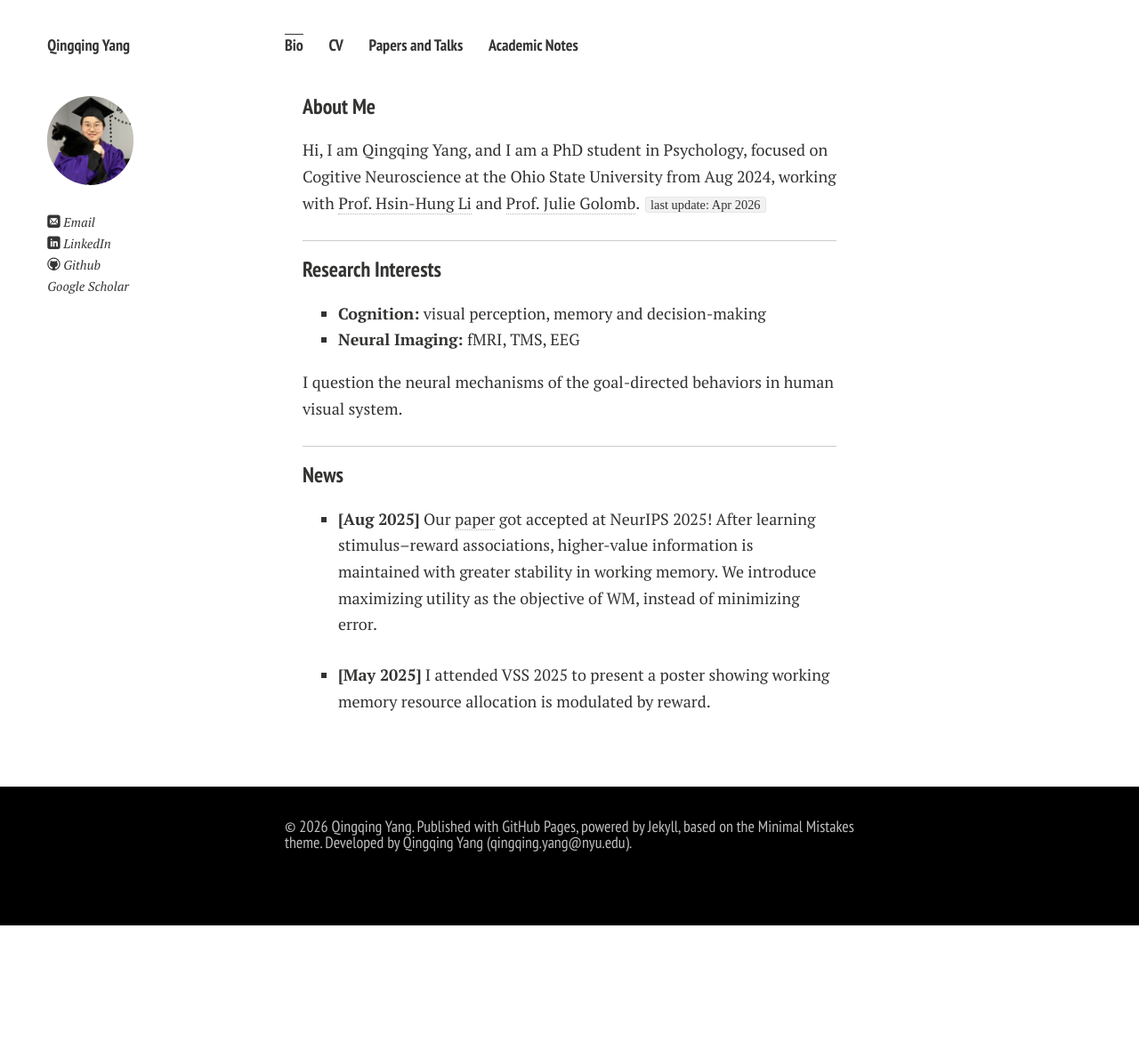
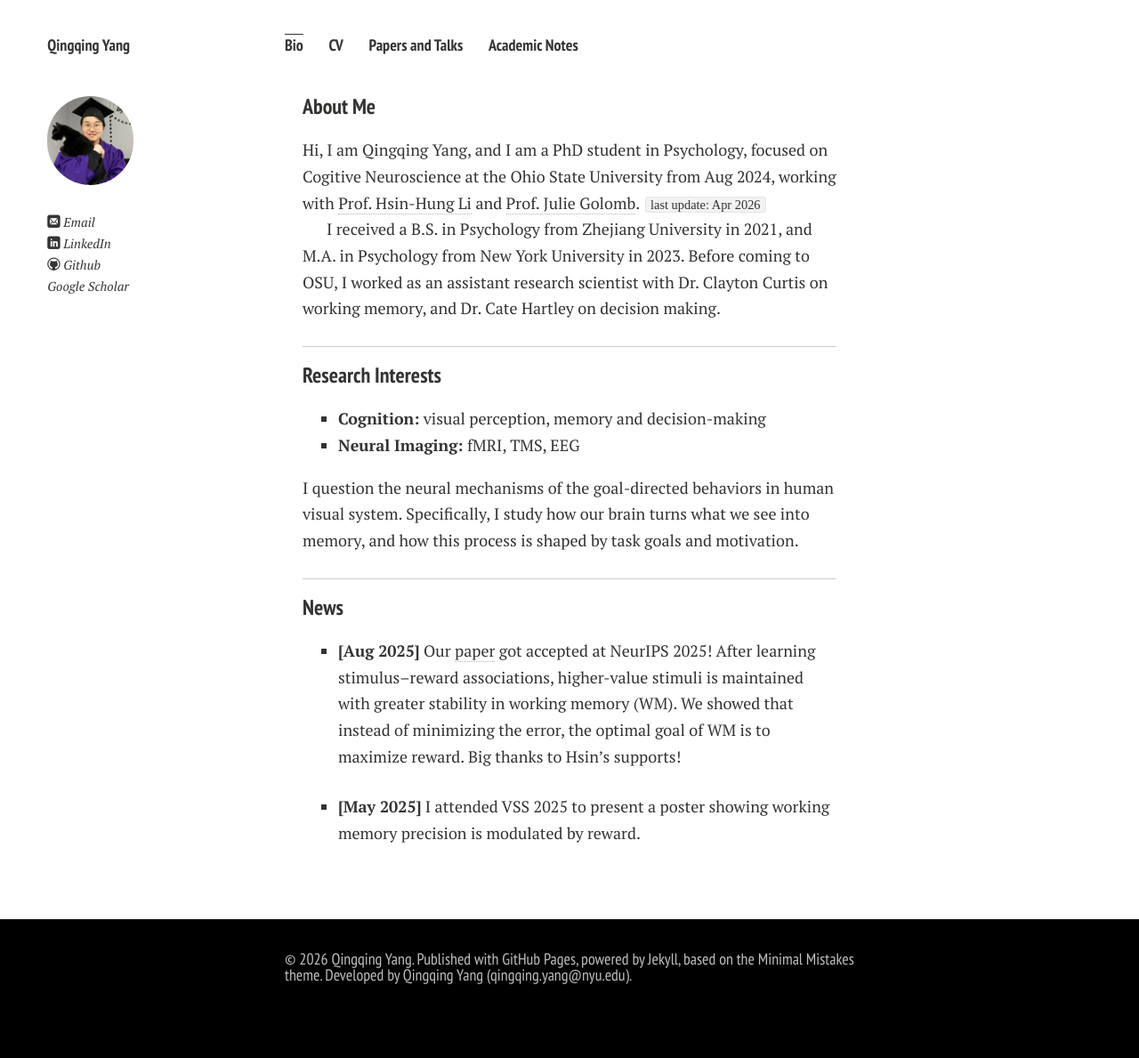
Before and after one commit to Qingqing-Yang-177/Qingqing-Yang-177.github.io, a Jekyll site: the page built from index.md, in a window 1280 px wide. Shown: the whole page at 89% size. Built offline with Jekyll 4.4.1, drawn with Linux system fonts in a browser that asks for light colours; nearby versions of some CDN libraries; comment, search, counter and statistics services are not loaded; a style sheet for code colours, icons or effects is not loaded; our own code applies the rules of GitHub Pages for plain Markdown files; before the commit the page ends 1040 px from its top, so only the background shows below that.

Commit message:
Update index.md

```diff
--- a/index.md
+++ b/index.md
@@ -6,18 +6,20 @@ layout: page
 
 Hi, I am Qingqing Yang, and I am a PhD student in Psychology, focused on Cogitive Neuroscience at the Ohio State University from Aug 2024, working with [Prof. Hsin-Hung Li](https://www.hsinhungli.com/) and [Prof. Julie Golomb](https://u.osu.edu/golomblab/). `last update: Apr 2026`
 
+I received a B.S. in Psychology from Zhejiang University in 2021, and M.A. in Psychology from New York University in 2023. Before coming to OSU, I worked as an assistant research scientist with Dr. Clayton Curtis on working memory, and Dr. Cate Hartley on decision making.
+
 ---
 ### Research Interests
 
 - **Cognition:** visual perception, memory and decision-making
 - **Neural Imaging:** fMRI, TMS, EEG
 
-I question the neural mechanisms of the goal-directed behaviors in human visual system.
+I question the neural mechanisms of the goal-directed behaviors in human visual system. Specifically, I study how our brain turns what we see into memory, and how this process is shaped by task goals and motivation.
 
 ---
 ### News
 
 - **[Aug 2025]** Our [paper](https://proceedings.neurips.cc/paper_files/paper/2025/file/534de24424a5056682502acd1fccb005-Paper-Conference.pdf) got accepted at NeurIPS 2025!
-  After learning stimulus–reward associations, higher-value information is maintained with greater stability in working memory. We introduce maximizing utility as the objective of WM, instead of minimizing error.
+  After learning stimulus–reward associations, higher-value stimuli is maintained with greater stability in working memory (WM). We showed that instead of minimizing the error, the optimal goal of WM is to maximize reward. Big thanks to Hsin's supports!
 
-- **[May 2025]** I attended VSS 2025 to present a poster showing working memory resource allocation is modulated by reward.
+- **[May 2025]** I attended VSS 2025 to present a poster showing working memory precision is modulated by reward.
```
